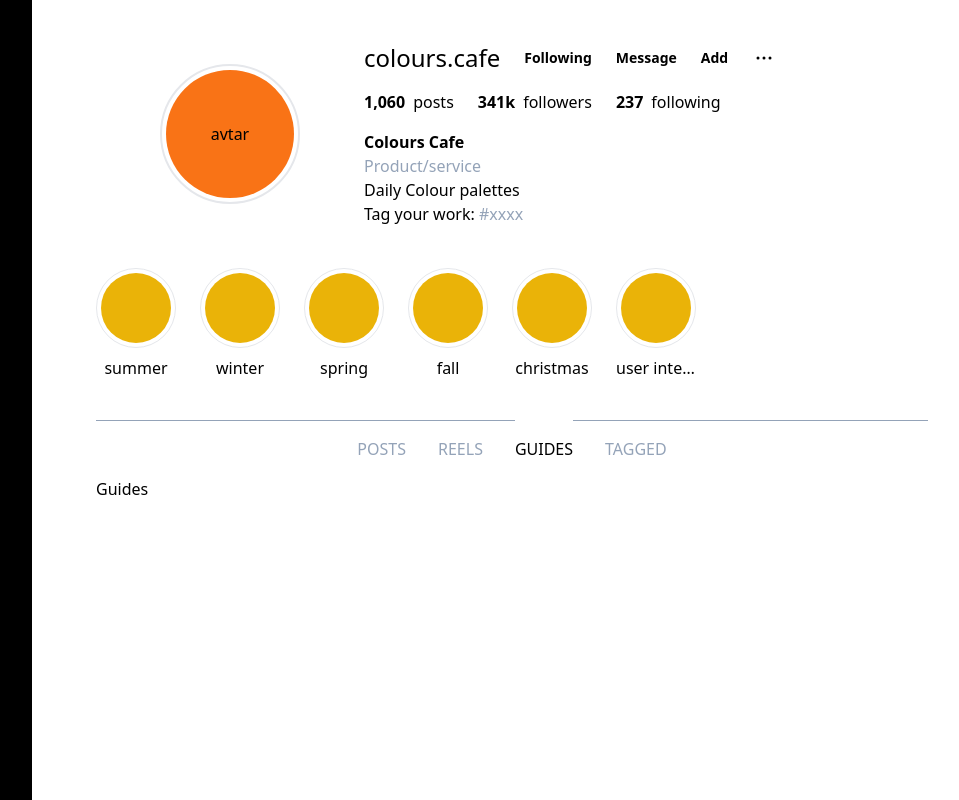
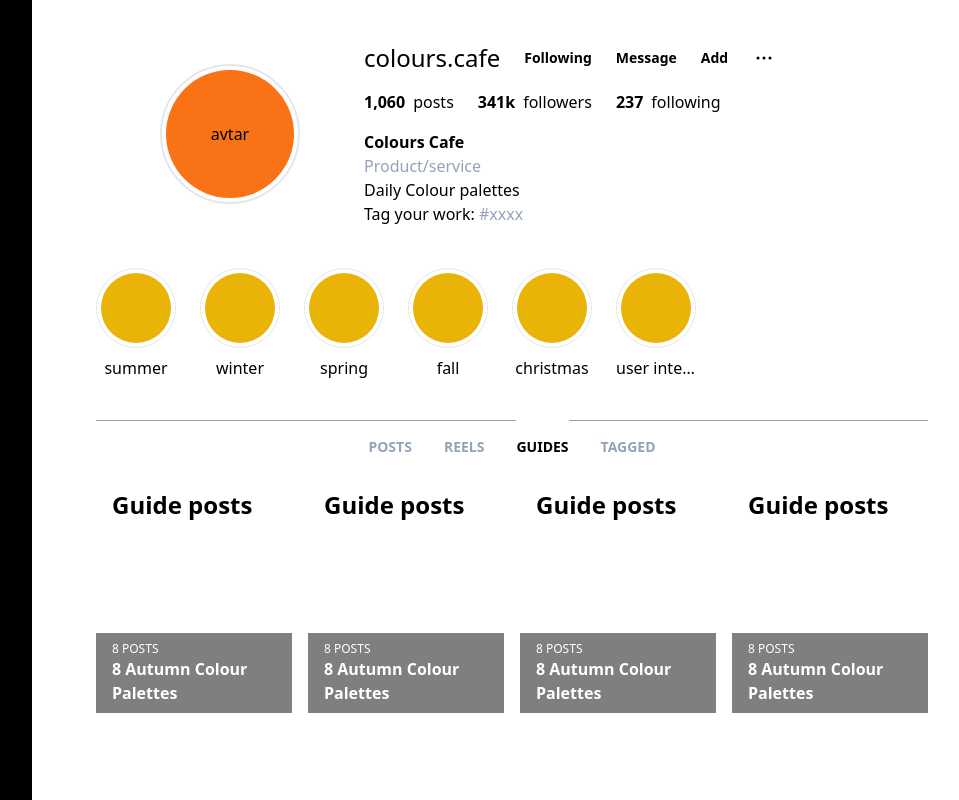
Before and after one commit to dukemai/instagram-tailwind, a Next.js app: page /1/guides in a window 1280 px wide. Shown: the whole page, without its empty margins (224-1183 px from the left). Built offline with nearby package versions, Linux system fonts and the light colour scheme.

Commit message:
working on tagged

```diff
--- a/app/[slug]/Header.tsx
+++ b/app/[slug]/Header.tsx
@@ -48,7 +48,7 @@
             <button className="ml-2 bg-white text-black py-1 px-2 rounded-md text-sm font-bold">
               Add
             </button>
-            <button className="ml-2 py-1 px-2 rounded-md">
+            <button onClick={console.log} className="ml-2 py-1 px-2 rounded-md">
               <svg
                 xmlns="http://www.w3.org/2000/svg"
                 fill="none"
@@ -103,7 +103,7 @@
         ))}
       </ul>
       <div className="border-t mt-10 border-slate-400">
-        <ul className="flex items-center justify-center gap-8 uppercase">
+        <ul className="flex items-center justify-center gap-8 uppercase text-sm font-semibold">
           {paths.map((path) => {
             const route = `/${slug}${path.path}`;
             return (
--- a/app/[slug]/guides/page.tsx
+++ b/app/[slug]/guides/page.tsx
@@ -1,11 +1,26 @@
 import { FunctionComponent } from "react";
 
-interface PageProps {
+interface PageProps {}
 
-}
+const tiles = [...new Array(4).keys()];
 
 const Page: FunctionComponent<PageProps> = () => {
-  return (<div>Guides</div>);
-}
+  return (
+    <div className="grid grid-cols-4 gap-4">
+      {tiles.map((t, index) => (
+        <div
+          className="w-full h-60 bg-white text-black p-4 relative"
+          key={index}
+        >
+          <div className="text-2xl font-semibold">Guide posts</div>
+          <div className="absolute bottom-0 bg-black/[0.5] left-0 w-full pl-4 py-2 text-white">
+            <div className="text-xs">8 POSTS</div>
+            <div className="font-bold">8 Autumn Colour Palettes</div>
+          </div>
+        </div>
+      ))}
+    </div>
+  );
+};
 
 export default Page;
--- a/app/[slug]/tagged/page.tsx
+++ b/app/[slug]/tagged/page.tsx
@@ -1,11 +1,58 @@
 import { FunctionComponent } from "react";
 
-interface PageProps {
+interface PageProps {}
 
-}
+const tiles = [...new Array(12).keys()];
 
 const Page: FunctionComponent<PageProps> = () => {
-  return (<div>Tagged</div>);
-}
+  return (
+    <div className="grid grid-cols-3 gap-4">
+      {tiles.map((t, index) => (
+        <div
+          className="w-full h-56 bg-white text-black p-4 flex items-center justify-center relative tile"
+          key={index}
+        >
+          <div className="text-2xl font-semibold text-center">tagged post</div>
+          <div className="tile-overlay hidden absolute top-0 left-0 w-full h-full bg-black/[0.5] flex items-center justify-center">
+            <div className="text-white flex">
+              <svg
+                xmlns="http://www.w3.org/2000/svg"
+                fill="#FFF"
+                viewBox="0 0 24 24"
+                strokeWidth={1.5}
+                stroke="currentColor"
+                className="w-6 h-6"
+              >
+                <path
+                  strokeLinecap="round"
+                  strokeLinejoin="round"
+                  d="M21 8.25c0-2.485-2.099-4.5-4.688-4.5-1.935 0-3.597 1.126-4.312 2.733-.715-1.607-2.377-2.733-4.313-2.733C5.1 3.75 3 5.765 3 8.25c0 7.22 9 12 9 12s9-4.78 9-12z"
+                />
+              </svg>
+
+              <span className="">998</span>
+              <svg
+                xmlns="http://www.w3.org/2000/svg"
+                fill="#FFF"
+                viewBox="0 0 24 24"
+                strokeWidth={1.5}
+                stroke="currentColor"
+                className="w-6 h-6 ml-2"
+              >
+                <path
+                  strokeLinecap="round"
+                  strokeLinejoin="round"
+                  d="M12 20.25c4.97 0 9-3.694 9-8.25s-4.03-8.25-9-8.25S3 7.444 3 12c0 2.104.859 4.023 2.273 5.48.432.447.74 1.04.586 1.641a4.483 4.483 0 01-.923 1.785A5.969 5.969 0 006 21c1.282 0 2.47-.402 3.445-1.087.81.22 1.668.337 2.555.337z"
+                />
+              </svg>
+
+              <span>7</span>
+            </div>
+          </div>
+        </div>
+      ))}
+    </div>
+  );
+};
 
 export default Page;
--- a/app/globals.css
+++ b/app/globals.css
@@ -1,3 +1,7 @@
 @tailwind base;
 @tailwind components;
 @tailwind utilities;
+
+.tile:hover .tile-overlay {
+  display: flex;
+}
```
